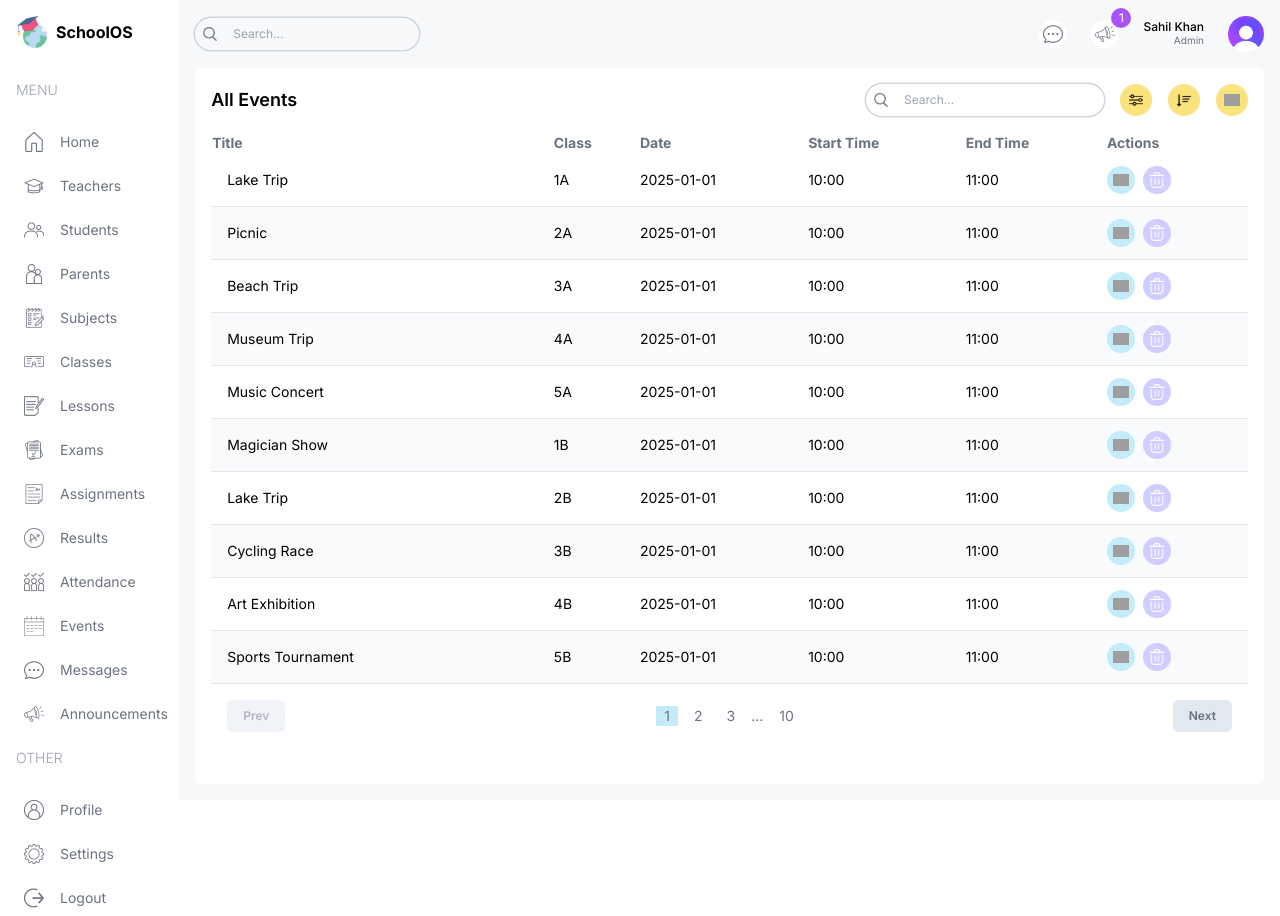
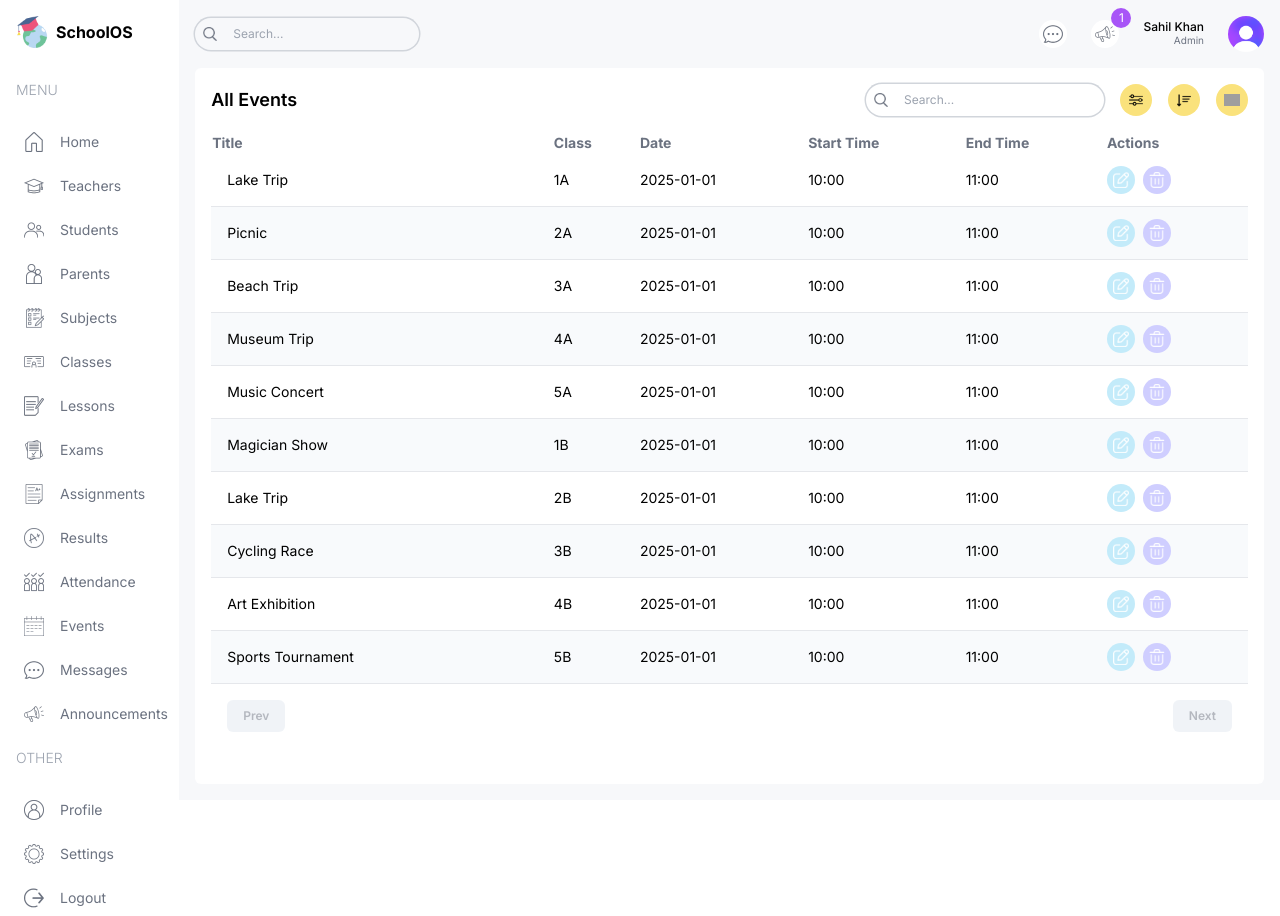
Before and after one commit to developersahil68/SchoolOS, a Next.js app: page /list/events in a window 1280 px wide. Built offline with nearby package versions, Linux system fonts and the light colour scheme; grey boxes are pictures that could not be loaded.

Commit message:
lists specific query

```diff
--- a/src/app/(dashboard)/list/students/[id]/page.tsx
+++ b/src/app/(dashboard)/list/students/[id]/page.tsx
@@ -121,7 +121,10 @@
             <Link className="p-3 rounded-md bg-lamaSkyLight" href="/">
               Student&apos;s Lessons
             </Link>
-            <Link className="p-3 rounded-md bg-lamaPurpleLight" href="/">
+            <Link
+              className="p-3 rounded-md bg-lamaPurpleLight"
+              href={`/list/teachers?classId=${2}`}
+            >
               Student&apos;s Teachers
             </Link>
             <Link className="p-3 rounded-md bg-pink-50" href="/">
--- a/src/app/(dashboard)/list/teachers/page.tsx
+++ b/src/app/(dashboard)/list/teachers/page.tsx
@@ -5,18 +5,11 @@
 import { role, teachersData } from "@/lib/data";
 import Image from "next/image";
 import Link from "next/link";
+import { Class, Prisma, Subject, Teacher } from "@prisma/client";
+import prisma from "@/lib/prisma";
+import { ITEM_PER_PAGE } from "@/lib/settings";
 
-type Teacher = {
-  id: number;
-  teacherId: string;
-  name: string;
-  email?: string;
-  photo: string;
-  phone: string;
-  subjects: string[];
-  classes: string[];
-  address: string;
-};
+type TeacherList = Teacher & { subjects: Subject[] } & { classes: Class[] };
 
 const columns = [
   {
@@ -54,15 +47,19 @@
   },
 ];
 
-const TeacherListPage = () => {
-  const renderRow = (item: Teacher) => (
+const TeacherListPage = async ({
+  searchParams,
+}: {
+  searchParams: { [key: string]: string | undefined };
+}) => {
+  const renderRow = (item: TeacherList) => (
     <tr
       key={item.id}
       className="border-b border-gray-200 even:bg-slate-50 text-sm hover:bg-lamaPurpleLight"
     >
       <td className="flex items-center gap-4 p-4">
         <Image
-          src={item.photo}
+          src={item.img || "/noAvatar.png"}
           alt=""
           width={40}
           height={40}
@@ -73,7 +70,7 @@
           <p className="text-xs text-gray-500">{item?.email}</p>
         </div>
       </td>
-      <td className="hidden md:table-cell">{item.teacherId}</td>
+      <td className="hidden md:table-cell">{item.username}</td>
       <td className="hidden md:table-cell">{item.subjects.join(",")}</td>
       <td className="hidden md:table-cell">{item.classes.join(",")}</td>
       <td className="hidden md:table-cell">{item.phone}</td>
@@ -95,6 +92,48 @@
       </td>
     </tr>
   );
+
+  const { page, ...queryParams } = searchParams;
+
+  const p = page ? parseInt(page) : 1;
+
+  // uRl Params Condition
+
+  const query: Prisma.TeacherWhereInput = {};
+
+  if (queryParams) {
+    for (const [key, value] of Object.entries(queryParams)) {
+      if (value !== undefined) {
+        switch (key) {
+          case "classId":
+            query.lessons = {
+              some: {
+                classId: parseInt(value),
+              },
+            };
+            break;
+          case "search":
+            query.name = { contains: value, mode: "insensitive" };
+            break;
+          default:
+            break;
+        }
+      }
+    }
+  }
+
+  const [data, count] = await prisma.$transaction([
+    prisma.teacher.findMany({
+      where: query,
+      include: {
+        subjects: true,
+        classes: true,
+      },
+      take: ITEM_PER_PAGE,
+      skip: ITEM_PER_PAGE * (p - 1),
+    }),
+    prisma.teacher.count({ where: query }),
+  ]);
 
   return (
     <div className="bg-white p-4 rounded-md flex-1 m-4 mt-0">
@@ -120,9 +159,9 @@
         </div>
       </div>
       {/* LIST */}
-      <Table columns={columns} renderRow={renderRow} data={teachersData} />
+      <Table columns={columns} renderRow={renderRow} data={data} />
       {/* PAGINATION */}
-      <Pagination />
+      <Pagination page={p} count={count} />
     </div>
   );
 };
--- a/src/components/FormModal.tsx
+++ b/src/components/FormModal.tsx
@@ -44,7 +44,7 @@
     | "announcement";
   type: "create" | "update" | "delete";
   data?: any;
-  id?: number;
+  id?: string;
 }) => {
   const size = type === "create" ? "w-8 h-8" : "w-7 h-7";
   const bgColor =
--- a/src/components/Pagination.tsx
+++ b/src/components/Pagination.tsx
@@ -1,20 +1,57 @@
-const Pagination = () => {
+"use client";
+
+import { ITEM_PER_PAGE } from "@/lib/settings";
+import { useRouter } from "next/navigation";
+
+const Pagination = ({ page, count }: { page: number; count: number }) => {
+  const router = useRouter();
+  const hasPrev = ITEM_PER_PAGE * (page - 1) > 0;
+  const hasNext = ITEM_PER_PAGE * (page - 1) + ITEM_PER_PAGE < count;
+
+  const changePage = (newPage: number) => {
+    const params = new URLSearchParams(window.location.search);
+    params.set("page", newPage.toString());
+    router.push(`${window.location.pathname}?${params}`);
+  };
   return (
     <div className="p-4 flex items-center justify-between text-gray-500">
       <button
-        disabled
+        disabled={!hasPrev}
         className="py-2 px-4 rounded-md bg-slate-200 text-xs font-semibold disabled:opacity-50 disabled:cursor-not-allowed"
+        onClick={() => {
+          changePage(page - 1);
+        }}
       >
         Prev
       </button>
       <div className="flex items-center gap-2 text-sm">
-        <button className="px-2 rounded-sm bg-lamaSky">1</button>
-        <button className="px-2 rounded-sm ">2</button>
-        <button className="px-2 rounded-sm ">3</button>
-        ...
-        <button className="px-2 rounded-sm ">10</button>
+        {Array.from(
+          { length: Math.ceil(count / ITEM_PER_PAGE) },
+          (_, index) => {
+            const pageIndex = index + 1;
+            return (
+              <button
+                key={pageIndex}
+                className={`px-2 rounded-sm ${
+                  page === pageIndex ? "bg-lamaSky" : ""
+                }`}
+                onClick={() => {
+                  changePage(pageIndex);
+                }}
+              >
+                {pageIndex}
+              </button>
+            );
+          }
+        )}
       </div>
-      <button className="py-2 px-4 rounded-md bg-slate-200 text-xs font-semibold disabled:opacity-50 disabled:cursor-not-allowed">
+      <button
+        className="py-2 px-4 rounded-md bg-slate-200 text-xs font-semibold disabled:opacity-50 disabled:cursor-not-allowed"
+        disabled={!hasNext}
+        onClick={() => {
+          changePage(page + 1);
+        }}
+      >
         Next
       </button>
     </div>
--- /dev/null
+++ b/src/lib/settings.ts
@@ -0,0 +1 @@
+export const ITEM_PER_PAGE = 10;
```
Also changed, not shown: public/noAvatar.png (added), public/update.png (added).
